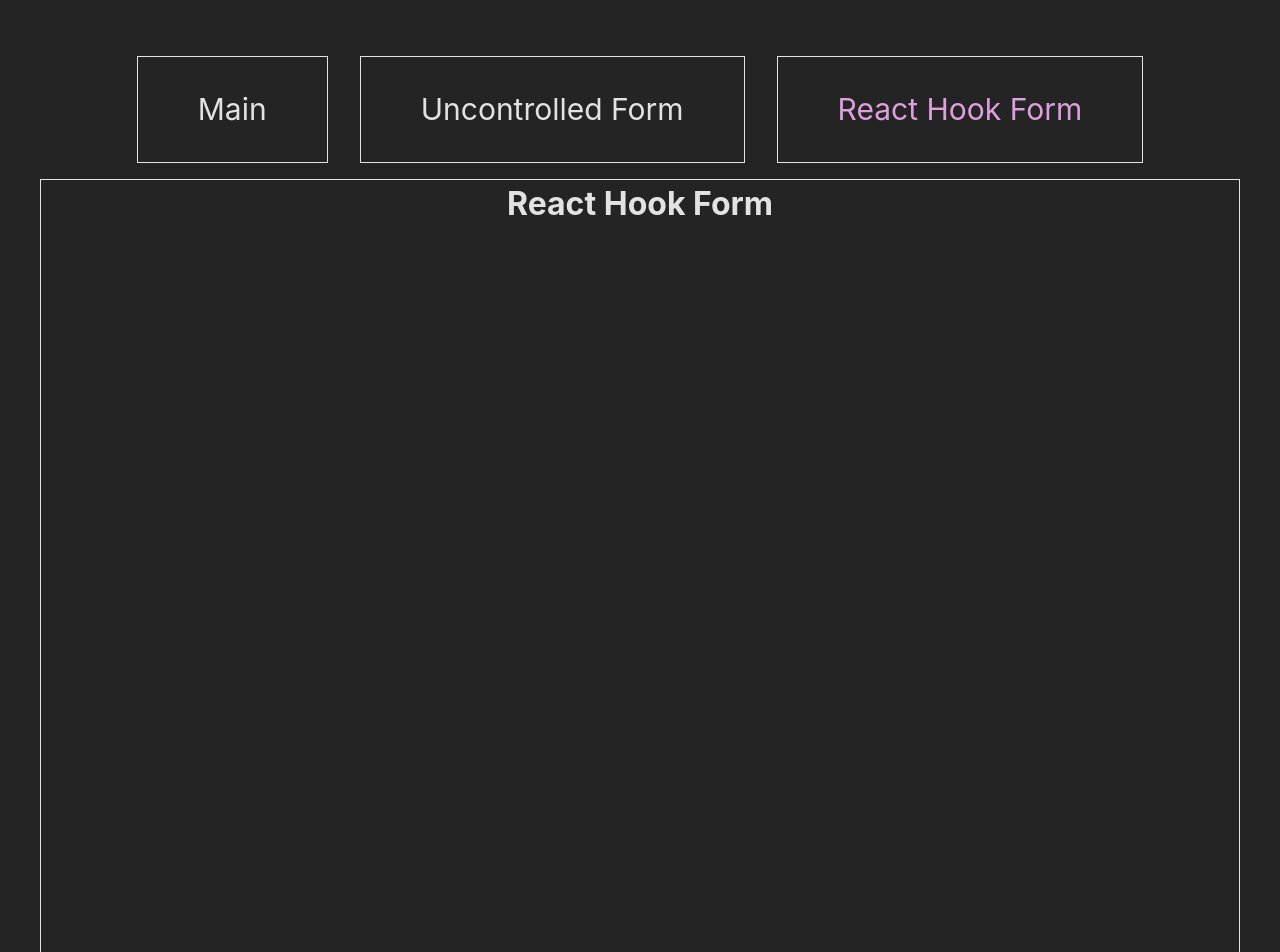
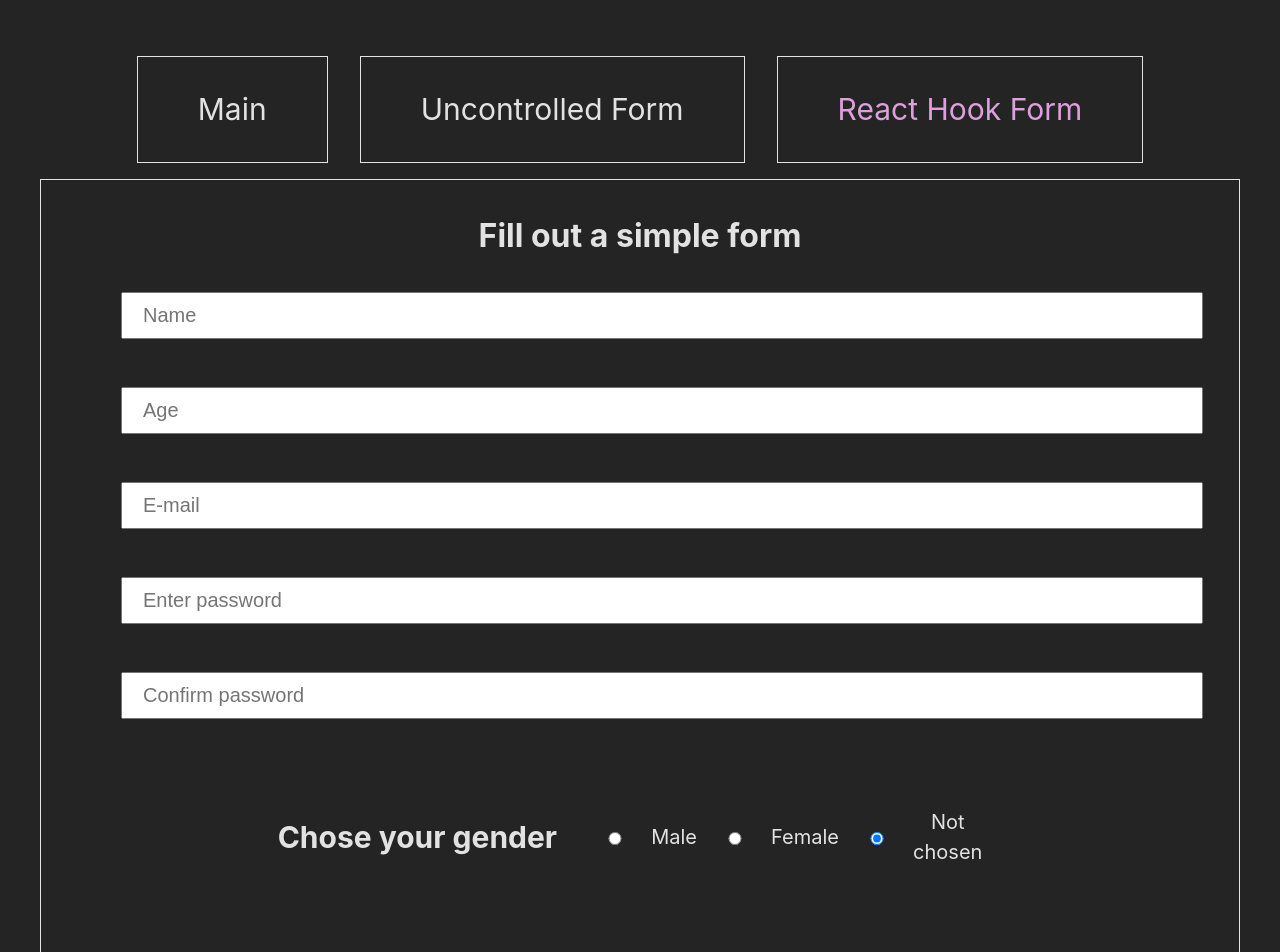
Before and after one commit to Maltsau/RSSchool-React-components, a React (Vite) app: page /react-hook-form in a window 1280 px wide. Shown: the top 952 px of the page. Built offline with nearby package versions, Linux system fonts and the light colour scheme.

Commit message:
feat: react hook form add

```diff
--- a/package.json
+++ b/package.json
@@ -19,6 +19,7 @@
     "faster-styled-components-types": "^1.0.1",
     "react": "^18.2.0",
     "react-dom": "^18.2.0",
+    "react-hook-form": "^7.48.2",
     "react-redux": "^8.1.3",
     "react-router-dom": "^6.4.0",
     "redux": "^4.2.1",
--- a/src/components/pages/ReactHookForm.tsx
+++ b/src/components/pages/ReactHookForm.tsx
@@ -1,3 +1,255 @@
-export default function ReactHookForm() {
-  return <h1>React Hook Form</h1>;
+import styled from 'styled-components';
+import { useForm, SubmitHandler } from 'react-hook-form';
+import { useState } from 'react';
+import { useNavigate } from 'react-router-dom';
+import { useDispatch } from 'react-redux';
+import { updateWholeForm } from '../../store/formReducer';
+
+import {
+  GenderType,
+  PasswordStrengthType,
+  passwordStrengthMap,
+} from '../../types';
+import uploadFileIcon from '../../assets/icons/upload-icon.svg';
+
+type Inputs = {
+  name: string;
+  age: number;
+  email: string;
+  password: string;
+  passwordConfirmation: string;
+  gender: GenderType;
+  isTcAccepted: boolean;
+  avatar: string;
+};
+
+const Container = styled.form`
+  padding: 2em 5em;
+  display: flex;
+  flex-direction: column;
+  gap: 2em;
+  & > div {
+    position: relative;
+  }
+  & > div > div {
+    color: red;
+    font-size: 1em;
+    height: 1em;
+  }
+  & > div > span {
+    position: absolute;
+    right: 0;
+  }
+  & > div > label,
+  div > label > div {
+    padding: 1em;
+    display: flex;
+    justify-content: center;
+    align-items: center;
+    gap: 1em;
+    font-size: 20px;
+  }
+  & input[type='file'] {
+    opacity: 0;
+    visibility: hidden;
+    position: absolute;
+  }
+  & > div:nth-child(9) > label > div {
+    padding: 0.5em;
+    border: 1px solid white;
+  }
+  & img {
+    height: 200px;
+  }
+`;
+
+export default function UncontrolledForm() {
+  const navigate = useNavigate();
+  const dispatch = useDispatch();
+
+  const [passwordStrength, setPasswordStrength] =
+    useState<PasswordStrengthType>('');
+  const [avatar, setAvatar] = useState('');
+
+  async function getBase64(file: File) {
+    return new Promise((resolve, reject) => {
+      const reader = new FileReader();
+
+      reader.onload = function () {
+        resolve(reader.result);
+      };
+
+      reader.onerror = function (error) {
+        reject(error);
+      };
+
+      reader.readAsDataURL(file);
+    });
+  }
+
+  const passwordStrengthIndicator = (
+    password: string
+  ): PasswordStrengthType => {
+    const hasUppercase = /[A-Z]/.test(password);
+    const hasDigit = /\d/.test(password);
+    const hasSpecialChar = /[!@#$%^&*(),.?":{}|<>]/.test(password);
+    const length = password.length;
+
+    if (length === 0) {
+      return '';
+    } else if (length <= 3 || (!hasDigit && !hasUppercase && !hasSpecialChar)) {
+      return 'Very weak password';
+    } else if (length <= 5 || (hasDigit && !hasUppercase && !hasSpecialChar)) {
+      return 'Weak password';
+    } else if (hasDigit && hasUppercase && !hasSpecialChar) {
+      return 'Strong password';
+    } else {
+      return 'Very strong password';
+    }
+  };
+
+  const {
+    register,
+    handleSubmit,
+    watch,
+    formState: { errors },
+  } = useForm<Inputs>({
+    defaultValues: {
+      gender: 'not chosen',
+    },
+    mode: 'all',
+  });
+  const watchInputs = watch();
+
+  const onSubmit: SubmitHandler<Inputs> = (data: Inputs) => {
+    data.avatar = avatar;
+    dispatch(updateWholeForm(data));
+    navigate('/');
+  };
+
+  return (
+    <Container onSubmit={handleSubmit(onSubmit)}>
+      <h1>Fill out a simple form</h1>
+      <div>
+        <input
+          type="input"
+          placeholder="Name"
+          {...register('name', {
+            required: 'Set name, please',
+            pattern: {
+              value: /^[A-Z][a-z0-9_-]{1,19}$/,
+              message:
+                'Name should start with a capital letter and be at least 2 characters long',
+            },
+          })}
+        />
+        <div>{errors.name && errors.name.message}</div>
+      </div>
+      <div>
+        <input
+          type="number"
+          placeholder="Age"
+          {...register('age', {
+            required: 'Set age, please',
+            min: { value: 1, message: 'Age should be positive number' },
+          })}
+        />
+        <div>{errors.age && errors.age.message}</div>
+      </div>
+      <div>
+        <input
+          type="input"
+          placeholder="E-mail"
+          {...register('email', {
+            required: 'Set e-mail, please',
+            pattern: {
+              value: /^[^\s]+@[a-zA-Z0-9.-]+\.[a-zA-Z]{2,}$/,
+              message: 'E-mail is invalid',
+            },
+          })}
+        />
+        <div>{errors.email && errors.email.message}</div>
+      </div>
+      <div>
+        <input
+          type="password"
+          placeholder="Enter password"
+          {...register('password', { required: 'Set password, please' })}
+          onChange={(e) => {
+            const password = e.target.value;
+            setPasswordStrength(passwordStrengthIndicator(password));
+          }}
+        />
+        <span style={{ color: passwordStrengthMap[passwordStrength] }}>
+          {passwordStrength}
+        </span>
+        <div>{errors.password && errors.password.message}</div>
+      </div>
+      <div>
+        <input
+          type="password"
+          placeholder="Confirm password"
+          {...register('passwordConfirmation', {
+            required: 'Confirm password, please',
+            validate: (value) =>
+              value === watchInputs.password || 'The passwords do not match',
+          })}
+        />
+        <div>
+          {errors.passwordConfirmation && errors.passwordConfirmation.message}
+        </div>
+      </div>
+      <div>
+        <label>
+          <h2>Chose your gender</h2>
+          <div>
+            <input type="radio" value="male" {...register('gender')} />
+            Male
+            <input type="radio" value="female" {...register('gender')} />
+            Female
+            <input
+              type="radio"
+              value="not chosen"
+              defaultChecked
+              {...register('gender')}
+            />
+            Not chosen
+          </div>
+        </label>
+      </div>
+      <div>
+        <label>
+          <input
+            type="checkbox"
+            {...register('isTcAccepted', { required: 'Please, confirm T&C' })}
+          />
+          Do you accept T&C?
+        </label>
+        <div>{errors.isTcAccepted && errors.isTcAccepted.message}</div>
+      </div>
+      <div>
+        <label>
+          <h2>Chose avatar</h2>
+          <input
+            type="file"
+            accept=".png, .jpg, .jpeg"
+            onChange={async (e) => {
+              e.preventDefault();
+              const files = e.target.files as FileList;
+              try {
+                const base64Result = await getBase64(files[0]);
+                setAvatar(base64Result as string);
+              } catch (error) {
+                console.error('Error:', error);
+              }
+            }}
+          />
+          <div>
+            <img src={avatar ? avatar : uploadFileIcon} />
+          </div>
+        </label>
+      </div>
+      <input type="submit" />
+    </Container>
+  );
 }
--- a/src/components/pages/UncontrolledForm.tsx
+++ b/src/components/pages/UncontrolledForm.tsx
@@ -2,28 +2,18 @@
 import { useState, useMemo } from 'react';
 import { useNavigate } from 'react-router-dom';
 
-import { FormStateType, GenderType } from '../../types';
+import {
+  FormStateType,
+  GenderType,
+  PasswordStrengthType,
+  passwordStrengthMap,
+} from '../../types';
 import uploadFileIcon from '../../assets/icons/upload-icon.svg';
 import validators from '../../services/validators';
 
 import { useDispatch } from 'react-redux';
 import { updateWholeForm } from '../../store/formReducer';
-import { useSelector } from 'react-redux';
 
-type PasswordStrengthType =
-  | ''
-  | 'Very weak password'
-  | 'Weak password'
-  | 'Strong password'
-  | 'Very strong password';
-
-const passwordStrengthMap = {
-  '': 'inherit',
-  'Very weak password': 'red',
-  'Weak password': '#FF9800',
-  'Strong password': '#d3db29',
-  'Very strong password': '#44e91b',
-};
 const Container = styled.form`
   padding: 2em 5em;
   display: flex;
@@ -67,16 +57,14 @@
 export default function UncontrolledForm() {
   const navigate = useNavigate();
   const dispatch = useDispatch();
-  const formData: FormStateType = useSelector(
-    (state: { form: FormStateType }) => state.form
-  );
+
   const [name, setName] = useState('');
   const [age, setAge] = useState(0);
   const [email, setEmail] = useState('');
   const [password, setPassword] = useState('');
-  const [passwordConfirm, setPasswordConfirm] = useState('');
+  const [passwordConfirmation, setPasswordConfirm] = useState('');
   const [gender, setGender] = useState<GenderType>('not chosen');
-  const [tcConfirmed, setTcConfirmed] = useState(false);
+  const [isTcAccepted, setIsTcAccepted] = useState(false);
   const [avatar, setAvatar] = useState('');
 
   const [validationErrors, setValidationErrors] = useState({
@@ -84,7 +72,7 @@
     age: '',
     email: '',
     password: '',
-    passwordConfirm: '',
+    passwordConfirmation: '',
     tcConfirmed: '',
   });
 
@@ -94,9 +82,9 @@
       age,
       email,
       password,
-      passwordConfirm,
+      passwordConfirmation,
       gender,
-      tcConfirmed,
+      isTcAccepted,
       avatar,
     };
 
@@ -115,7 +103,7 @@
       age: isAgeValid() ? '' : 'Age should be positive number',
       email: isEmailValid() ? '' : 'Email is invalid',
       password: isPasswordValid() ? '' : 'Passwords do not match',
-      passwordConfirm: isPasswordValid() ? '' : 'Passwords do not match',
+      passwordConfirmation: isPasswordValid() ? '' : 'Passwords do not match',
       tcConfirmed: isTcConfirmed() ? '' : 'Please, confirm T&C',
     });
 
@@ -181,9 +169,9 @@
         age,
         email,
         password,
-        passwordConfirm,
+        passwordConfirmation,
         gender,
-        tcConfirmed,
+        isTcAccepted,
         avatar,
       });
       navigate('/');
@@ -194,7 +182,6 @@
     <Container
       onSubmit={(e) => {
         handleSubmit(e);
-        console.log(formData);
       }}
     >
       <h1>Fill out a simple form</h1>
@@ -255,7 +242,7 @@
             setPasswordConfirm(e.target.value);
           }}
         />
-        <div>{validationErrors.passwordConfirm}</div>
+        <div>{validationErrors.passwordConfirmation}</div>
       </div>
       <div>
         <label>
@@ -284,9 +271,9 @@
         <label>
           <input
             type="checkbox"
-            checked={tcConfirmed}
+            checked={isTcAccepted}
             onChange={() => {
-              setTcConfirmed(!tcConfirmed);
+              setIsTcAccepted(!isTcAccepted);
             }}
           />
           Do you accept T&C?
--- a/src/services/validators.ts
+++ b/src/services/validators.ts
@@ -14,10 +14,10 @@
       return emailPattern.test(formState.email);
     },
     isPasswordValid: () => {
-      return formState.password === formState.passwordConfirm;
+      return formState.password === formState.passwordConfirmation;
     },
     isTcConfirmed: () => {
-      return formState.tcConfirmed;
+      return formState.isTcAccepted;
     },
   };
   return options;
--- a/src/store/formReducer.ts
+++ b/src/store/formReducer.ts
@@ -6,9 +6,9 @@
   age: 0,
   email: '',
   password: '',
-  passwordConfirm: '',
+  passwordConfirmation: '',
   gender: 'not chosen',
-  tcConfirmed: false,
+  isTcAccepted: false,
   avatar: '',
 };
 
```
Also changed, not shown: src/types.ts (+20 -2 lines), 2 other files (tests, documents, lock files or other folders).
